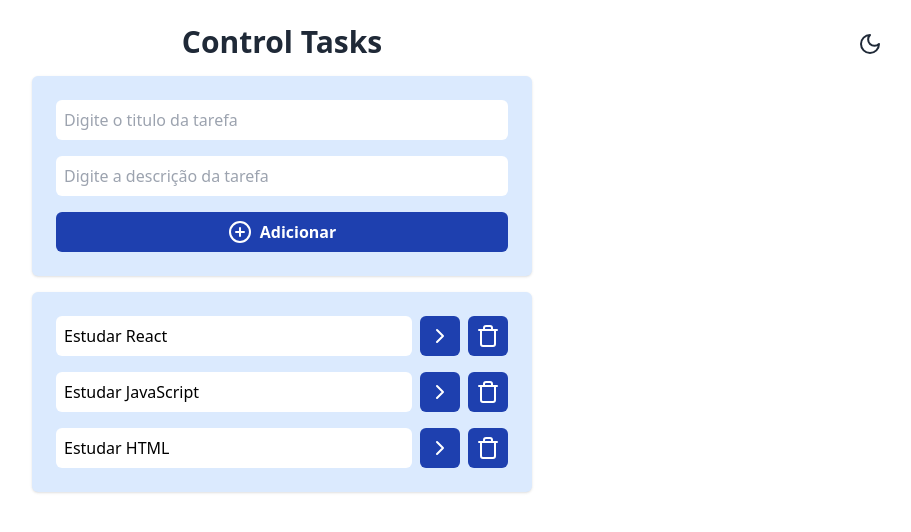
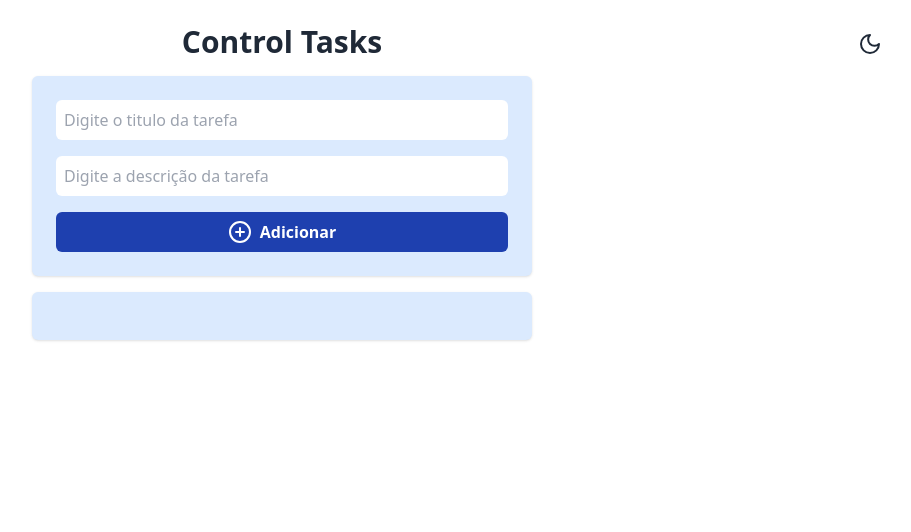
Before and after one commit to GiovanniDonati/learningReact, a React (Vite) app: page / in a window 1280 px wide. Shown: the top 532 px of the page, without its empty margins (358-1269 px from the left). Built offline with nearby package versions, Linux system fonts and the light colour scheme.

Commit message:
add localStorage, to Issue: Add storage local to tasks

```diff
--- a/src/App.jsx
+++ b/src/App.jsx
@@ -1,46 +1,33 @@
-import { useState } from "react";
+import { useEffect, useState } from "react";
 import AddTasks from "./components/AddTasks";
 import Tasks from "./components/Tasks";
 import { MoonIcon } from "lucide-react";
 
 function App() {
-  const [tasks, setTasks] = useState([
-    {
-      id: 1,
-      title: "Estudar React",
-      description: "Estudar a biblioteca React",
-      isCompleted: false,
-    },
-    {
-      id: 2,
-      title: "Estudar JavaScript",
-      description: "Estudar a linguagem JavaScript",
-      isCompleted: false,
-    },
-    {
-      id: 3,
-      title: "Estudar HTML",
-      description: "Estudar a linguagem HTML",
-      isCompleted: false,
-    },
-  ]);
+  const [tasks, setTasks] = useState(
+    JSON.parse(localStorage.getItem("tasks")) || []
+  );
 
-  function onTaskClick(taskId){
-    const newTask = tasks.map(task => {
-      if(task.id === taskId){
-        return {... task, isCompleted: !task.isCompleted}
+  useEffect(() => {
+    localStorage.setItem("tasks", JSON.stringify(tasks));
+  }, [tasks]);
+
+  function onTaskClick(taskId) {
+    const newTask = tasks.map((task) => {
+      if (task.id === taskId) {
+        return { ...task, isCompleted: !task.isCompleted };
       }
-      return task
+      return task;
     });
     setTasks(newTask);
   }
 
-  function onDeleteTaskClick(taskId){
-    const newTask = tasks.filter(task => task.id !== taskId);
+  function onDeleteTaskClick(taskId) {
+    const newTask = tasks.filter((task) => task.id !== taskId);
     setTasks(newTask);
-    }
+  }
 
-  function onAddTaskSubmit(title,description){
+  function onAddTaskSubmit(title, description) {
     const newTask = {
       id: tasks.length + 1,
       title,
@@ -54,16 +41,20 @@ function App() {
     <div className="w-screen h-lvh bg-white flex justify-center p-6">
       <div className="absolute w-lvw flex justify-end pr-10 pt-2">
         <button className="">
-          <MoonIcon className=" text-gray-800"/>
+          <MoonIcon className=" text-gray-800" />
         </button>
       </div>
       <div className="w-[500px] space-y-4">
-      <h1 className="text-3xl text-gray-800 font-bold text-center">
-        Control Tasks
-      </h1>
+        <h1 className="text-3xl text-gray-800 font-bold text-center">
+          Control Tasks
+        </h1>
 
-      <AddTasks onAddTaskSubmit={onAddTaskSubmit}/>
-      <Tasks tasks={tasks} onTaskClick={onTaskClick} onDeleteTaskClick={onDeleteTaskClick}/>
+        <AddTasks onAddTaskSubmit={onAddTaskSubmit} />
+        <Tasks
+          tasks={tasks}
+          onTaskClick={onTaskClick}
+          onDeleteTaskClick={onDeleteTaskClick}
+        />
       </div>
     </div>
   );
--- a/src/pages/TaskPage.jsx
+++ b/src/pages/TaskPage.jsx
@@ -2,15 +2,11 @@ import { ArrowLeftCircleIcon } from "lucide-react";
 import { useSearchParams, useNavigate } from "react-router-dom";
 
 function TaskPage() {
+  const navigate = useNavigate();
   const [searchParams] = useSearchParams();
   const title = searchParams.get("title");
   const description = searchParams.get("description");
   console.log(title);
-
-  const navigate = useNavigate();
-  function returnHome() {
-    navigate("/");
-  }
 
   return (
     <div className="h-screen w-screen bg-white p-6 flex justify-center ">
@@ -27,7 +23,7 @@ function TaskPage() {
             {description}
           </p>
           <button
-            onClick={returnHome}
+            onClick={() => navigate(-1)}
             className="bg-blue-800 text-white flex gap-2 p-2 rounded-md w-24 h-10 hover:bg-blue-500 mt-2"
           >
             <ArrowLeftCircleIcon />
```
Also changed, not shown: src/App.css (deleted).
